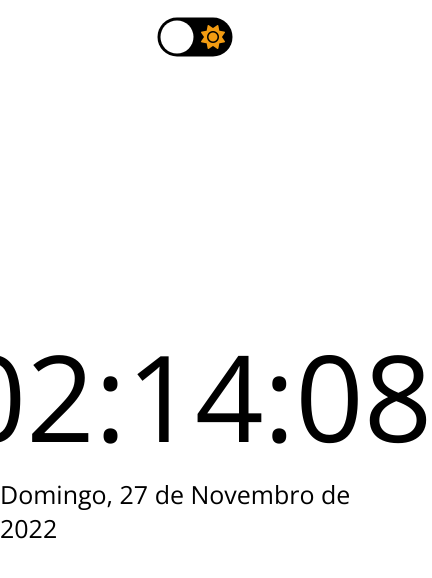
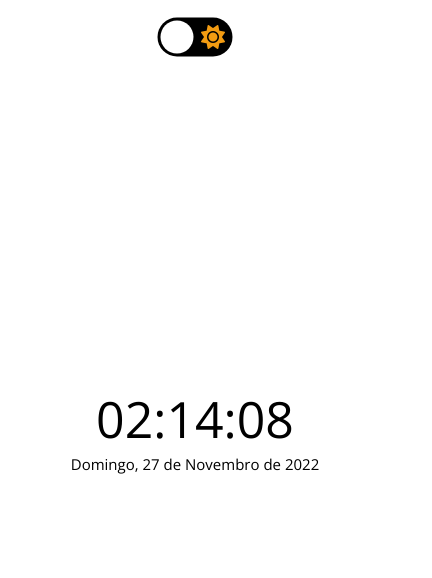
Before and after one commit to dgmatias/relogio-digital, a plain HTML site: page main/index.html in a window 390 px wide. Shown: the whole page, 432 px wide, since content can reach past the window. Drawn offline with nearby package versions, Linux system fonts and the light colour scheme.

Commit message:
melhorando a responsividade

```diff
--- a/main/css/style.css
+++ b/main/css/style.css
@@ -27,3 +27,17 @@
   font-size: 25px;
   font-family: 'Open Sans', sans-serif;
 }
+
+@media (max-width: 600px) {
+  #currentTime {
+    color: var(--color-font);
+    font-size: 50px;
+    font-family: 'Open Sans', sans-serif;
+  }
+
+  #currentDate {
+    color: var(--color-font);
+    font-size: 15px;
+    font-family: 'Open Sans', sans-serif;
+  }
+}
```
